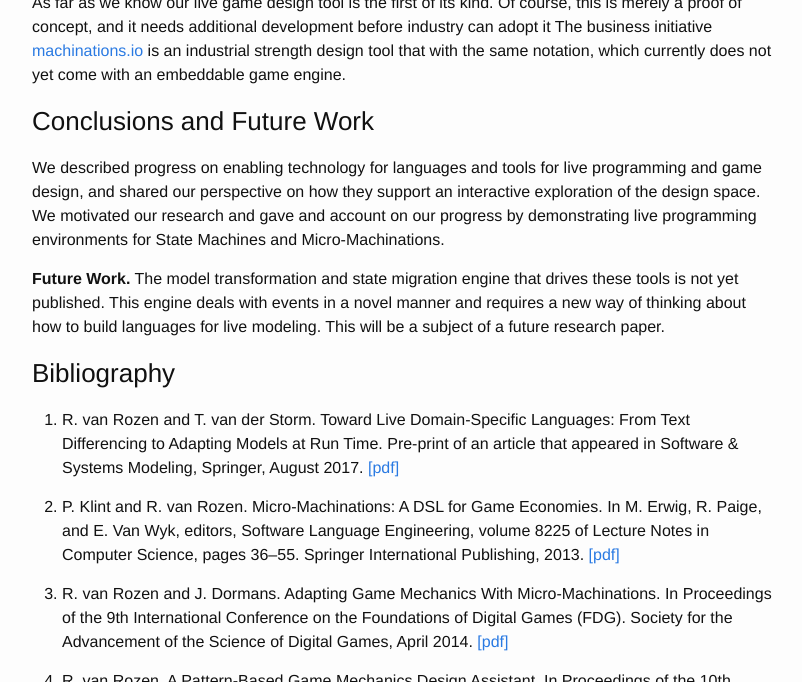
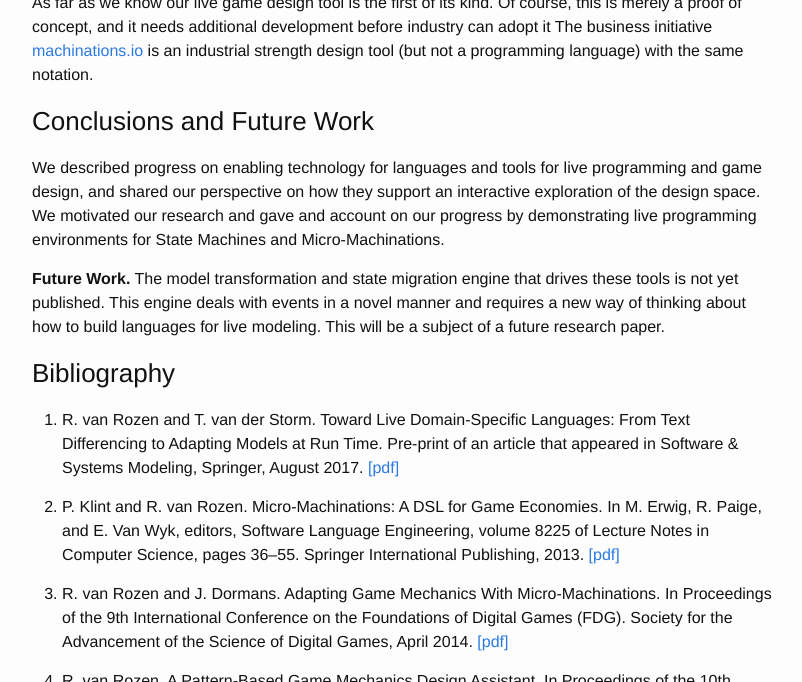
Before and after one commit to LiveGameDesign/LiveGameDesign.github.io, a Jekyll site: the page built from _posts/2019-02-05-Live-Modeling.md, in a window 1280 px wide and 900 px high, scrolled down 3524 px, cut to the strip 218-900 px from the top of the window. Shown: the whole strip, without its empty margins (238-1040 px from the left). Built offline with Jekyll 4.4.1, drawn with Linux system fonts in a browser that asks for light colours.

Commit message:
rephrase

```diff
--- a/_posts/2019-02-05-Live-Modeling.md
+++ b/_posts/2019-02-05-Live-Modeling.md
@@ -83,7 +83,7 @@ We now see the definitions in the *edit view* on the left have running instances
 
 As far as we know our live game design tool is the first of its kind.
 Of course, this is merely a proof of concept, and it needs additional development before industry can adopt it
-The business initiative [machinations.io](https://machinations.io) is an industrial strength design tool that with the same notation, which currently does not yet come with an embeddable game engine.
+The business initiative [machinations.io](https://machinations.io) is an industrial strength design tool (but not a programming language) with the same notation.
 
 ### Conclusions and Future Work
 We described progress on enabling technology for languages and tools for live programming and game design, and shared our perspective on how they support an interactive exploration of the design space.
```
